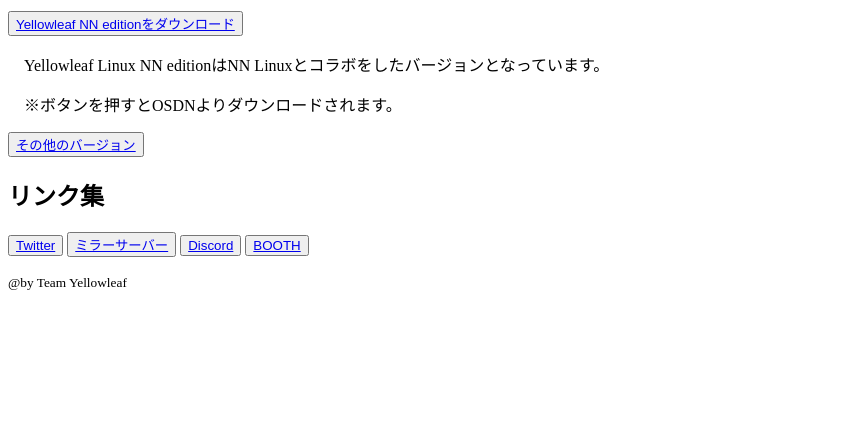
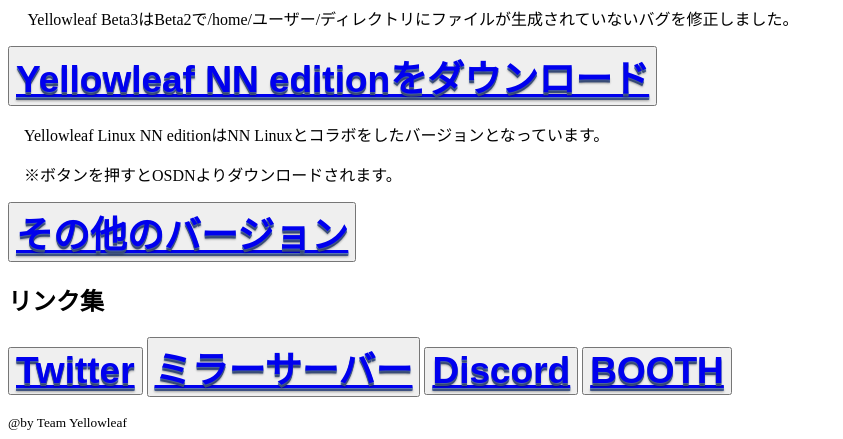
Before and after one commit to namaomo1694/yellowleaflinux.github.io, a plain HTML site: page index.html in a window 1280 px wide. Shown: the part 649-1088 px from the top of the page, without its empty margins (0-843 px from the left). Before the commit the page ends 948 px from the top, so only its background shows below. Drawn offline with Linux system fonts and the light colour scheme.

Commit message:
Button css

```diff
--- a/index.css
+++ b/index.css
@@ -1,4 +1,13 @@
 @charset "utf-8";
 h1{color: #FBC531;}
 ul li{display: inline;}
-button{color: blue;}
+button{text-decoration: none;
+  font-weight: bold;
+  font-size: 37px;
+  color: #799dec;
+  text-shadow: 0px 4px 2px rgba(0, 0, 0, 0.32), 0px 1px 0px #6182ca, 0px 2px 0px #4f6aa7, 0px 3px 0px #5470ad;
+}
+button:active {
+  top: 4px;
+  text-shadow: none;
+}
```
